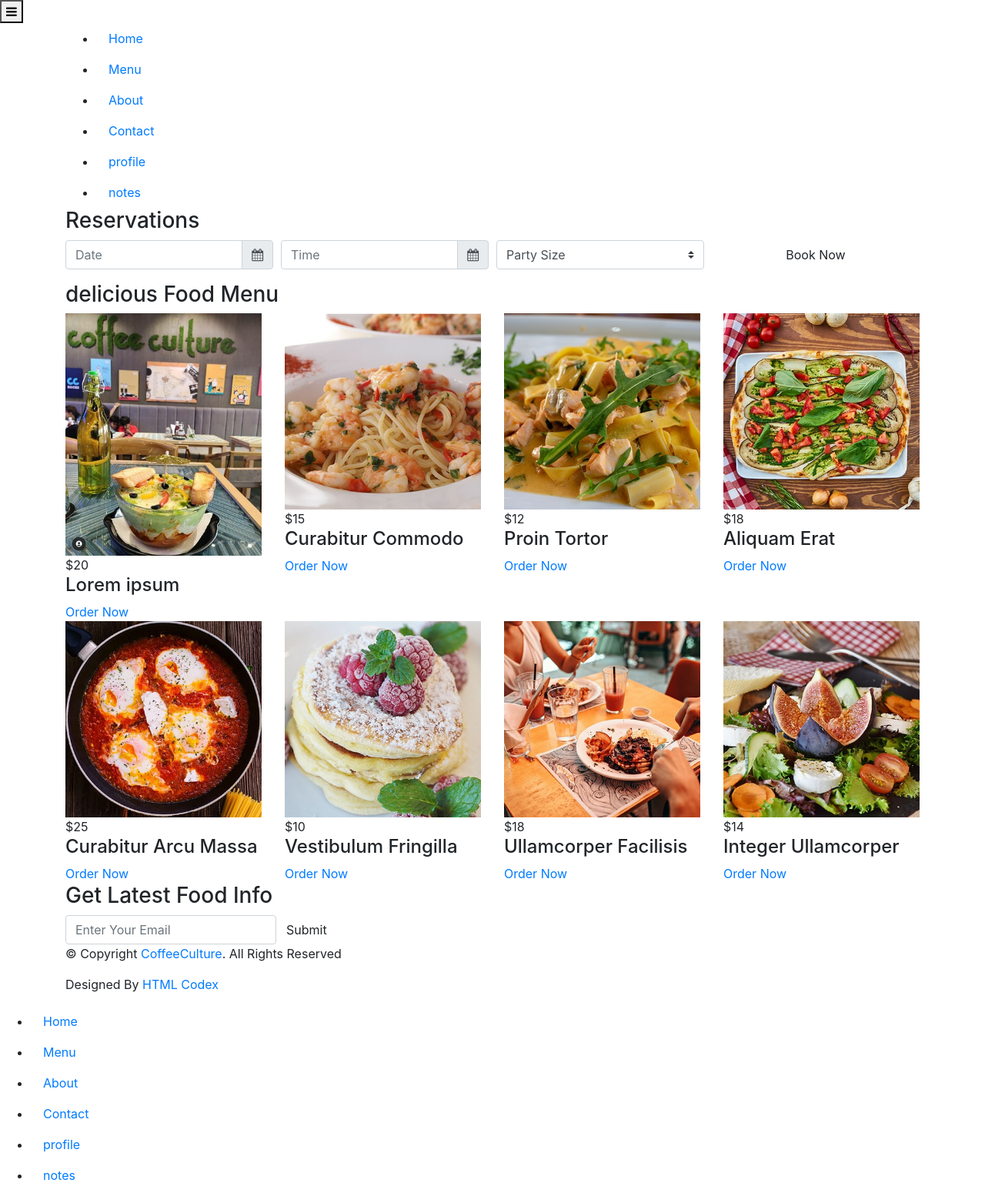
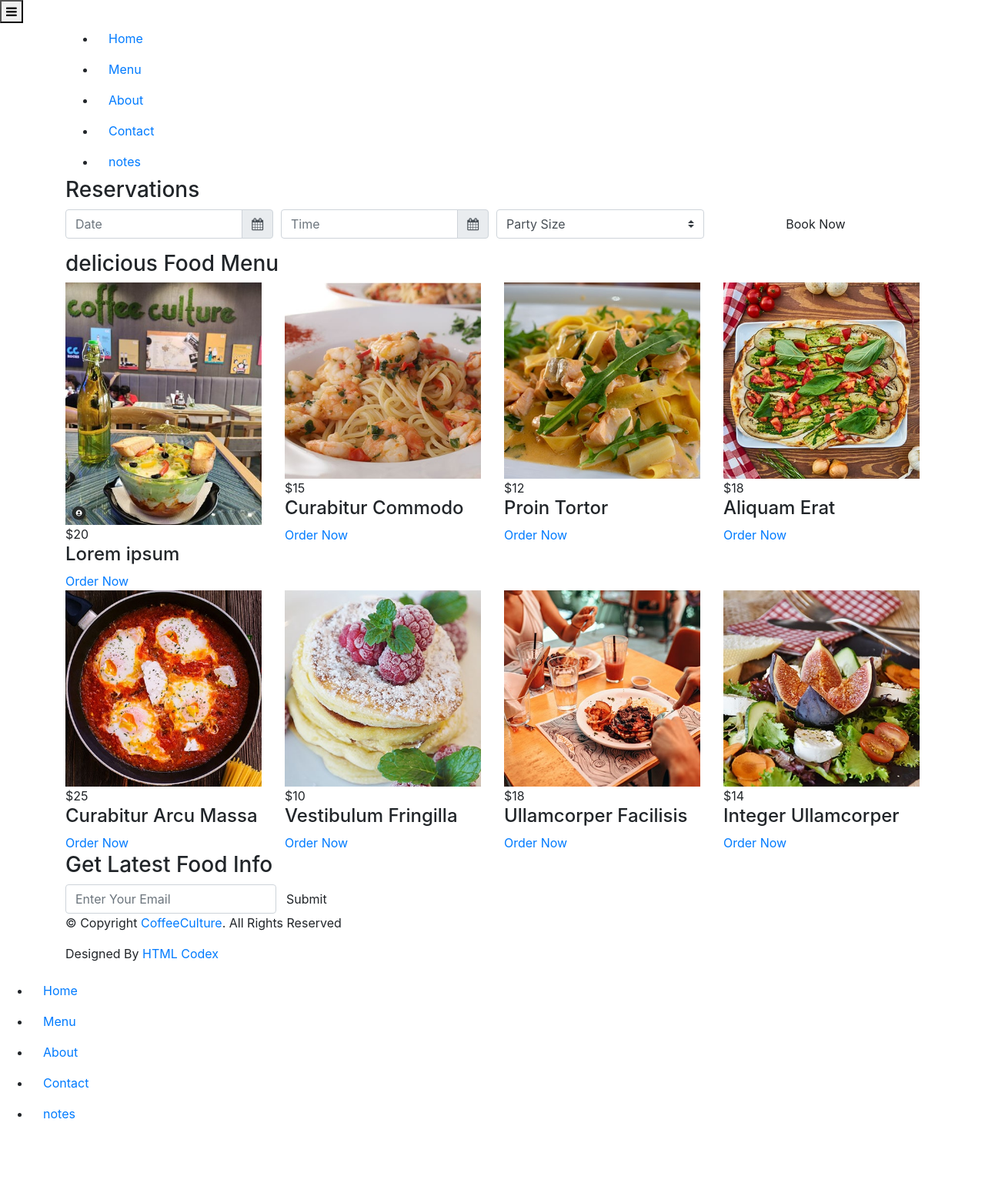
Before and after one commit to vishwalimbasiya/CoffeeCulture, a Django app: page /menu/ in a window 1280 px wide. Shown: the whole page at 77% size. After the commit the page ends 1453 px from the top, so only its background shows below. Run offline with Django 4.2, Linux system fonts and the light colour scheme; some libraries are stand-ins or nearby versions.

Commit message:
final update

```diff
--- a/mywebsite/settings.py
+++ b/mywebsite/settings.py
@@ -23,7 +23,7 @@ BASE_DIR = Path(__file__).resolve().parent.parent
 SECRET_KEY = 'django-insecure-f_o7x-1w=4nnn=s=$b*ni^=etncs#ek&5+cod%w)(kcd12gjne'
 
 # SECURITY WARNING: don't run with debug turned on in production!
-DEBUG = True
+DEBUG = False
 
 ALLOWED_HOSTS = ['*']
 
--- a/templates/404.html
+++ b/templates/404.html
@@ -119,9 +119,6 @@
 
         }
     </style>
-
-
-
     <title>404 | page not found</title>
 </head>
 
--- a/templates/500.html
+++ b/templates/500.html
@@ -6,7 +6,6 @@
     <meta http-equiv="X-UA-Compatible" content="IE=edge">
     <meta name="viewport" content="width=device-width, initial-scale=1.0">
     <style>
-        /* Variables */
         :root {
             --main-color: rgb(32, 36, 255);
             /* cobal blue */
--- a/templates/about.html
+++ b/templates/about.html
@@ -5,7 +5,7 @@
 
 
         <!-- Favicons -->
-        <link href="{% static 'img/favicon.ico' %}" rel="icon">
+        <link href="{% static 'images/mug.png' %}" rel="icon">
         <link href="{% static 'img/apple-touch-icon.png' %}" rel="apple-touch-icon">
 
         <!-- Google Fonts -->
@@ -44,9 +44,6 @@
                         </li>
                         <li class="nav-item">
                             <a class="nav-link active" aria-current="page" href="/contact">Contact</a>
-                        </li>
-                        <li class="nav-item">
-                            <a class="nav-link active" aria-current="page" href="/profile">profile</a>
                         </li>
                         <li class="nav-item">
                             <a class="nav-link active" aria-current="page" href="/notes">notes</a>
--- a/templates/index.html
+++ b/templates/index.html
@@ -7,6 +7,7 @@
     <meta charset="UTF-8">
     <meta http-equiv="X-UA-Compatible" content="IE=edge">
     <meta name="viewport" content="width=device-width, initial-scale=1.0">
+    <link href="{% static 'images/mug.png' %}" rel="icon">
     <link href="https://cdn.jsdelivr.net/npm/bootstrap@5.1.3/dist/css/bootstrap.min.css" rel="stylesheet"
         integrity="sha384-1BmE4kWBq78iYhFldvKuhfTAU6auU8tT94WrHftjDbrCEXSU1oBoqyl2QvZ6jIW3" crossorigin="anonymous">
     <script src="https://cdn.jsdelivr.net/npm/bootstrap@5.1.3/dist/js/bootstrap.bundle.min.js"
@@ -38,9 +39,6 @@
                     </li>
                     <li class="nav-item">
                         <a class="nav-link active" aria-current="page" href="/contact">Contact</a>
-                    </li>
-                    <li class="nav-item">
-                        <a class="nav-link active" aria-current="page" href="/profile">profile</a>
                     </li>
                     <li class="nav-item">
                         <a class="nav-link active" aria-current="page" href="/notes">notes</a>
--- a/templates/menu.html
+++ b/templates/menu.html
@@ -9,7 +9,7 @@
         <meta content="" name="description">
 
         <!-- Favicons -->
-        <link href="{% static 'img/favicon.ico' %}" rel="icon">
+        <link href="{% static 'images/mug.png' %}" rel="icon">
         <link href="{% static 'img/apple-touch-icon.png' %}" rel="apple-touch-icon">
 
         <!-- Google Fonts -->
@@ -46,9 +46,6 @@
                         </li>
                         <li class="nav-item">
                             <a class="nav-link active" aria-current="page" href="/contact">Contact</a>
-                        </li>
-                        <li class="nav-item">
-                            <a class="nav-link active" aria-current="page" href="/profile">profile</a>
                         </li>
                         <li class="nav-item">
                             <a class="nav-link active" aria-current="page" href="/notes">notes</a>
--- a/templates/notes.html
+++ b/templates/notes.html
@@ -1,3 +1,4 @@
+{% load static %}
 <!DOCTYPE html>
 <html lang="en">
 
@@ -5,6 +6,7 @@
     <meta charset="UTF-8">
     <meta http-equiv="X-UA-Compatible" content="IE=edge">
     <meta name="viewport" content="width=device-width, initial-scale=1.0">
+    <link href="{% static 'images/mug.png' %}" rel="icon">
     <link href="https://cdn.jsdelivr.net/npm/bootstrap@5.1.3/dist/css/bootstrap.min.css" rel="stylesheet"
         integrity="sha384-1BmE4kWBq78iYhFldvKuhfTAU6auU8tT94WrHftjDbrCEXSU1oBoqyl2QvZ6jIW3" crossorigin="anonymous">
     <script src="https://cdn.jsdelivr.net/npm/bootstrap@5.1.3/dist/js/bootstrap.bundle.min.js"
@@ -36,9 +38,6 @@
                     </li>
                     <li class="nav-item">
                         <a class="nav-link active" aria-current="page" href="/contact">Contact</a>
-                    </li>
-                    <li class="nav-item">
-                        <a class="nav-link active" aria-current="page" href="/profile">profile</a>
                     </li>
                     <li class="nav-item">
                         <a class="nav-link active" aria-current="page" href="#">notes</a>
--- a/templates/profile.html
+++ b/templates/profile.html
@@ -6,6 +6,7 @@
     <meta charset="UTF-8">
     <meta http-equiv="X-UA-Compatible" content="IE=edge">
     <meta name="viewport" content="width=device-width, initial-scale=1.0">
+    <link href="{% static 'images/mug.png' %}" rel="icon">
     <link href="https://cdn.jsdelivr.net/npm/bootstrap@5.1.3/dist/css/bootstrap.min.css" rel="stylesheet"
         integrity="sha384-1BmE4kWBq78iYhFldvKuhfTAU6auU8tT94WrHftjDbrCEXSU1oBoqyl2QvZ6jIW3" crossorigin="anonymous">
     <script src="https://cdn.jsdelivr.net/npm/bootstrap@5.1.3/dist/js/bootstrap.bundle.min.js"
@@ -38,9 +39,6 @@
                     </li>
                     <li class="nav-item">
                         <a class="nav-link active" aria-current="page" href="/contact">Contact</a>
-                    </li>
-                    <li class="nav-item">
-                        <a class="nav-link active" aria-current="page" href="#">profile</a>
                     </li>
                     <li class="nav-item">
                         <a class="nav-link active" aria-current="page" href="/notes">notes</a>
```
Also changed, not shown: templates/contact.html (+2 -5 lines), static/images/mug(2).png (added), static/images/mug.png (renamed from static/2935283.png).
